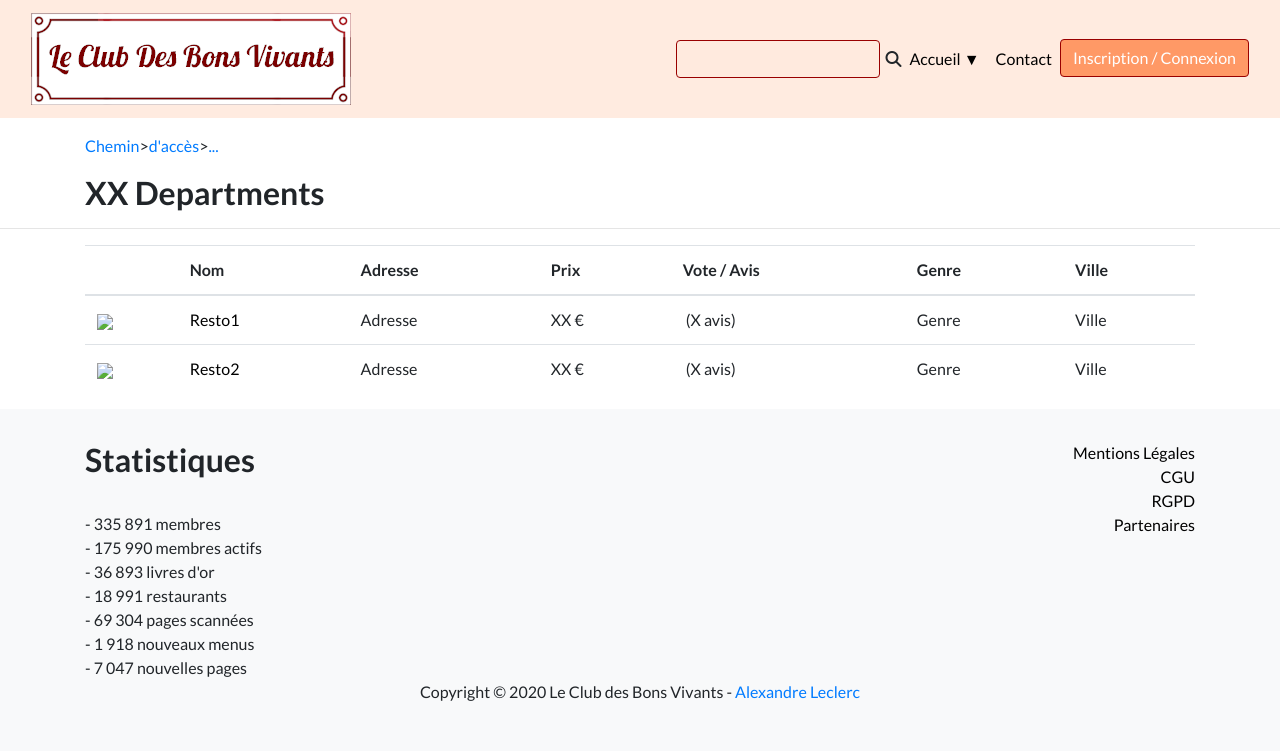
After one commit to SilverAlexTV63/lcdbv, a PHP site: page /list-resto.php in a window 1280 px wide. The commit adds this page. Shown: the top 751 px of the page. Run offline with PHP 8.4, Linux system fonts and the light colour scheme; some libraries are stand-ins or nearby versions.

Commit message:
➕ Ajout de list-resto.php

```diff
--- a/assets/css/style.css
+++ b/assets/css/style.css
@@ -351,3 +351,10 @@ div.comment>i.fa-reply {
     -webkit-transform: translateY(50px);
             transform: translateY(50px);
   }
+
+  /*Liste Resto*/
+
+  div.container>div.table-responsive>table.table>tbody>tr>td>img {
+      max-width: 20px;
+      max-height: 20px;
+  }
--- /dev/null
+++ b/includes/list-resto.php
@@ -0,0 +1,42 @@
+<div class="container" style="margin-top: 1rem;">
+<p><a href="#">Chemin</a>><a href="#">d'accès</a>><a href="#">...</a></p>
+<h2> XX Departments </h2>
+</div>
+    <hr>
+    <div class="container">
+        <div class="table-responsive">
+            <table class="table">
+                <thead>
+                    <tr>
+                        <th></th>
+                        <th>Nom</th>
+                        <th>Adresse</th>
+                        <th>Prix</th>
+                        <th>Vote / Avis</th>
+                        <th>Genre</th>
+                        <th>Ville</th>
+                    </tr>
+                </thead>
+                <tbody>
+                    <tr>
+                        <td><img src="#"></td>
+                        <td><a href="resto.php" style="color: black;">Resto1</a></td>
+                        <td>Adresse</td>
+                        <td>XX €</td>
+                        <td><img src=""> (X avis)</td>
+                        <td>Genre</td>
+                        <td>Ville</td>
+                    </tr>
+                    <tr>
+                        <td><img src="#"></td>
+                        <td><a href="#" style="color: black;">Resto2</a></td>
+                        <td>Adresse</td>
+                        <td>XX €</td>
+                        <td><img src=""> (X avis)</td>
+                        <td>Genre</td>
+                        <td>Ville</td>
+                    </tr>
+                </tbody>
+            </table>
+        </div>
+    </div>
--- a/includes/region.php
+++ b/includes/region.php
@@ -129,7 +129,7 @@
 	</a>
 	<text class="numdep" x="355" y="330" id="<?php echo $descdep['42']; ?>">42</text>
 
-	<a class="svglink" href="<?php echo $liendep['63']; ?>" title="<?php echo $descdep['63']; ?>" alt="<?php echo $descdep['63']; ?>">
+	<a class="svglink" href="list-resto.php" title="<?php echo $descdep['63']; ?>" alt="<?php echo $descdep['63']; ?>">
 	  <path id="<?php echo $descdep['63']; ?>" class="enabled-map" d="M324.95,306.05
 	l-3.3,0.5l-4.4-4.5l1.2-2.8l-2.3-1.7l-11.2,8l-2.5-1.2l-0.5,4.1l2.3,6.7l-9.4,8.6l4.5,5.5l1.2,5.6l-1.7,2.4l1.2,7.9l7.5,3.5
 	l1.5,2.5l6.7,0.3l6.5,5.4l3.7-4.1v-0.1l9.6-3.2l8.5,0.1l5.2,3.2l11.1-0.7l3-7.1l-2.7-7.5l-4.6-3.8l-4.7-7.7l2.1-6.3l-2.5-2.7
--- /dev/null
+++ b/list-resto.php
@@ -0,0 +1,12 @@
+<!DOCTYPE html>
+<html lang="fr">
+<head>
+    <?php include("includes/head.php"); ?>
+</head>
+<body>
+    <?php include("includes/header.php"); ?>
+    <?php include("includes/list-resto.php"); ?>
+    <?php include("includes/footer.php"); ?>
+    <?php include("includes/scripts.php"); ?>
+</body>
+</html>
```
